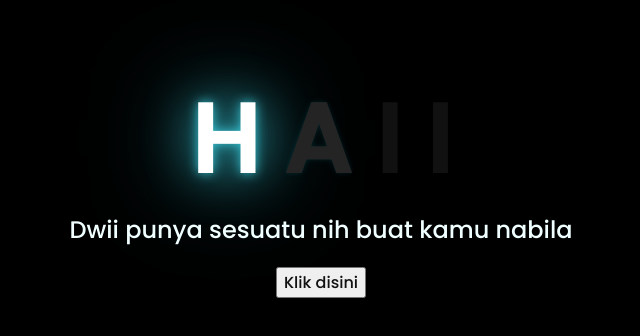
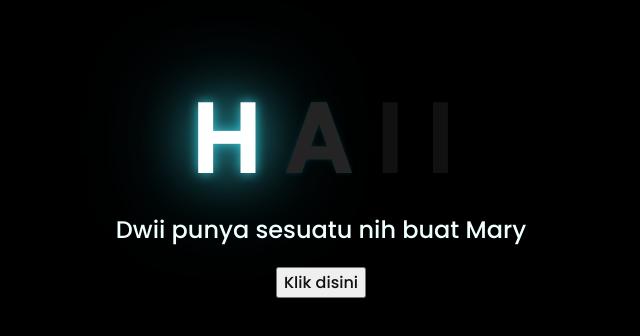
Before and after one commit to dwiaamaliaaa/Mary, a plain HTML site: page index.html in a window 1280 px wide. Shown: the part 226-562 px from the top of the page, without its empty margins (327-967 px from the left). Drawn offline with Linux system fonts and the light colour scheme.

Commit message:
Update index.html

```diff
--- a/index.html
+++ b/index.html
@@ -18,7 +18,7 @@
     </div>
 
     <div class="description">
-        <span>Dwii punya sesuatu nih buat kamu nabila</span>
+        <span>Dwii punya sesuatu nih buat Mary</span>
     </div>
     <div class="button">
         <button>
```
